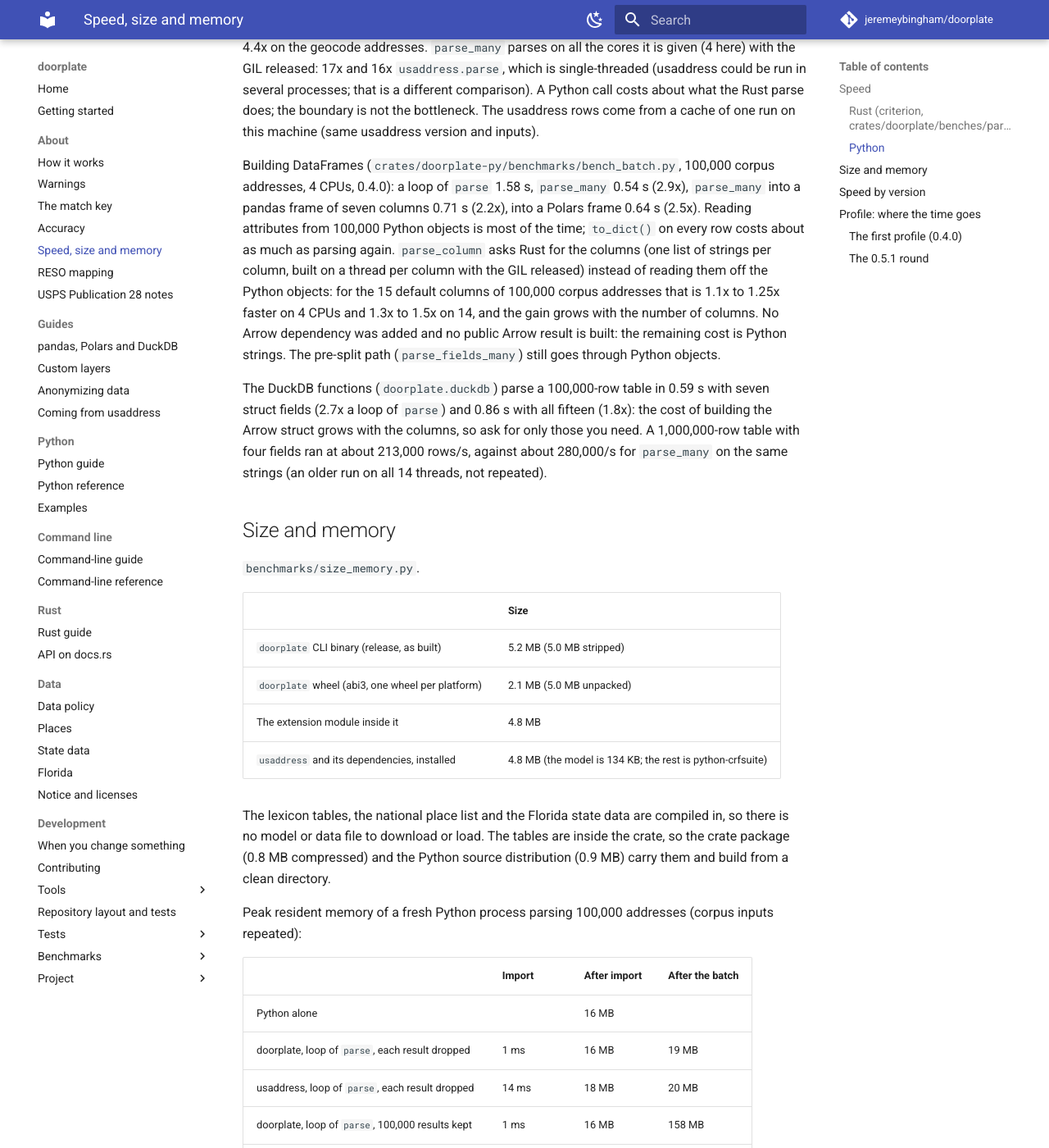
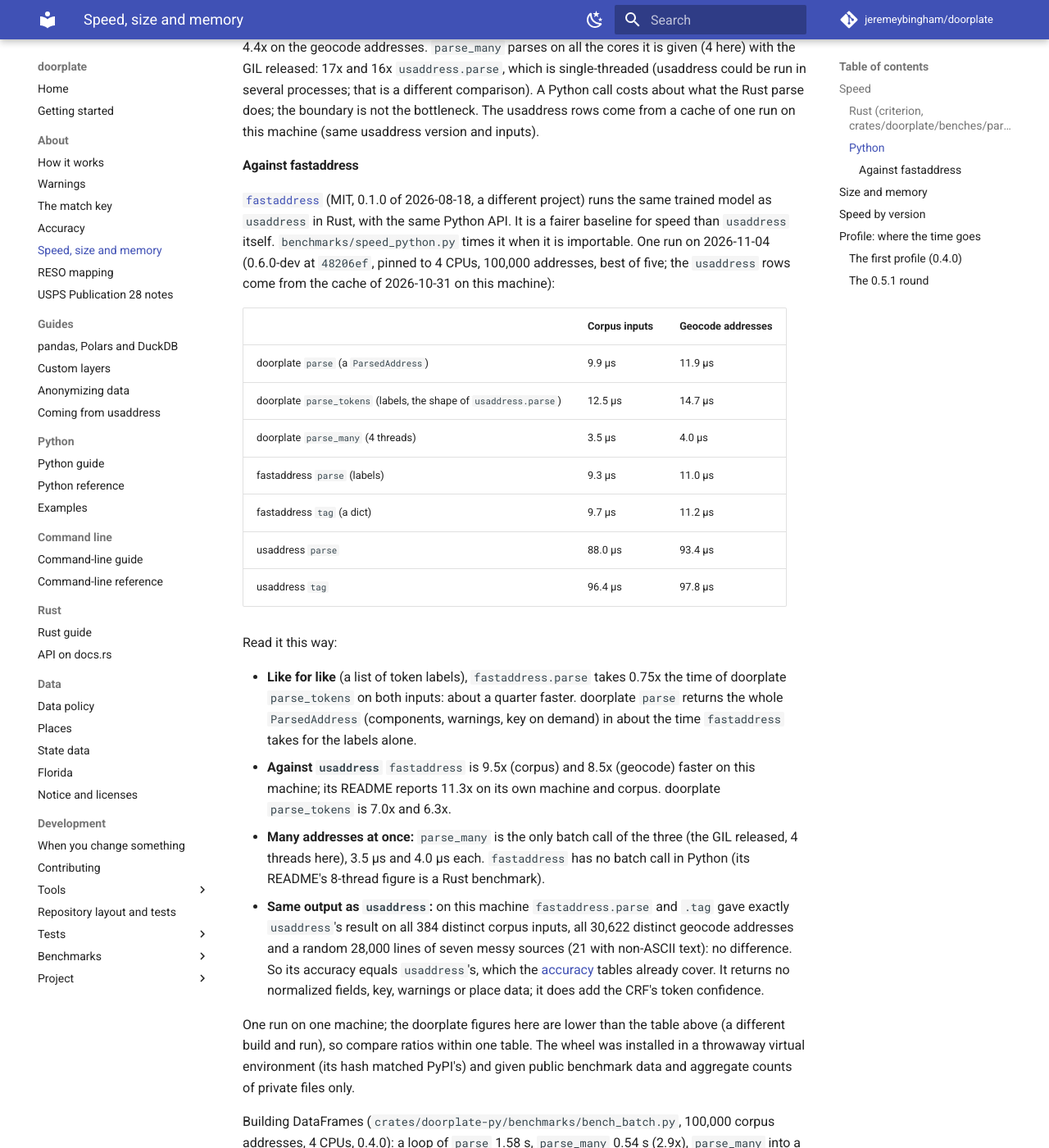
Before and after one commit to jeremeybingham/doorplate, an MkDocs documentation site: the page built from docs/speed-and-size.md, in a window 1280 px wide and 1400 px high, scrolled down 1949 px. Shown: the whole window at 82% size. Built offline with MkDocs 1.6.1 and Material for MkDocs 9.7.7, drawn with Linux system fonts in a browser that asks for light colours; comment, search, counter and statistics services are not loaded.

Commit message:
speed_python.py times fastaddress when installed; the speed page compares it (#511)
Co-Authored-By: Claude Sonnet 5.5 <noreply@anthropic.com>

```diff
--- a/docs/speed-and-size.md
+++ b/docs/speed-and-size.md
@@ -60,6 +60,42 @@ single-threaded (usaddress could be run in several processes; that is a
 different comparison). A Python call costs about what the Rust parse does;
 the boundary is not the bottleneck. The usaddress rows come from a cache of
 one run on this machine (same usaddress version and inputs).
+
+#### Against fastaddress
+
+[`fastaddress`](https://github.com/vinvomero/fastaddress) (MIT, 0.1.0 of 2026-08-18, a different project) runs the same
+trained model as `usaddress` in Rust, with the same Python API. It is a fairer baseline for speed than `usaddress` itself.
+`benchmarks/speed_python.py` times it when it is importable. One run on 2026-11-04 (0.6.0-dev at `48206ef`,
+pinned to 4 CPUs, 100,000 addresses, best of five; the `usaddress` rows come from the cache of 2026-10-31 on this machine):
+
+| | Corpus inputs | Geocode addresses |
+|---|---|---|
+| doorplate `parse` (a `ParsedAddress`) | 9.9 µs | 11.9 µs |
+| doorplate `parse_tokens` (labels, the shape of `usaddress.parse`) | 12.5 µs | 14.7 µs |
+| doorplate `parse_many` (4 threads) | 3.5 µs | 4.0 µs |
+| fastaddress `parse` (labels) | 9.3 µs | 11.0 µs |
+| fastaddress `tag` (a dict) | 9.7 µs | 11.2 µs |
+| usaddress `parse` | 88.0 µs | 93.4 µs |
+| usaddress `tag` | 96.4 µs | 97.8 µs |
+
+Read it this way:
+
+- **Like for like** (a list of token labels), `fastaddress.parse` takes 0.75x the time of doorplate `parse_tokens` on both inputs:
+  about a quarter faster. doorplate `parse` returns the whole `ParsedAddress` (components, warnings, key on demand) in
+  about the time `fastaddress` takes for the labels alone.
+- **Against `usaddress`** `fastaddress` is 9.5x (corpus) and 8.5x (geocode) faster on this machine; its README reports 11.3x on its
+  own machine and corpus. doorplate `parse_tokens` is 7.0x and 6.3x.
+- **Many addresses at once:** `parse_many` is the only batch call of the three (the GIL released, 4 threads here), 3.5 µs
+  and 4.0 µs each. `fastaddress` has no batch call in Python (its README's 8-thread figure is a Rust benchmark).
+- **Same output as `usaddress`:** on this machine `fastaddress.parse` and `.tag` gave exactly `usaddress`'s result on
+  all 384 distinct corpus inputs, all 30,622 distinct geocode addresses and a random 28,000 lines of seven messy sources
+  (21 with non-ASCII text): no difference. So its accuracy equals `usaddress`'s, which the
+  [accuracy](benchmarks.md) tables already cover. It returns no normalized fields, key, warnings or
+  place data; it does add the CRF's token confidence.
+
+One run on one machine; the doorplate figures here are lower than the table above (a different build and run), so compare
+ratios within one table. The wheel was installed in a throwaway virtual environment (its hash matched PyPI's) and given public
+benchmark data and aggregate counts of private files only.
 
 Building DataFrames (`crates/doorplate-py/benchmarks/bench_batch.py`, 100,000
 corpus addresses, 4 CPUs, 0.4.0): a loop of `parse` 1.58 s, `parse_many` 0.54 s (2.9x),
```
Also changed, not shown: CHANGELOG.md (+1 -0 lines), docs/running-benchmarks.md (+2 -2 lines), 1 other file.
